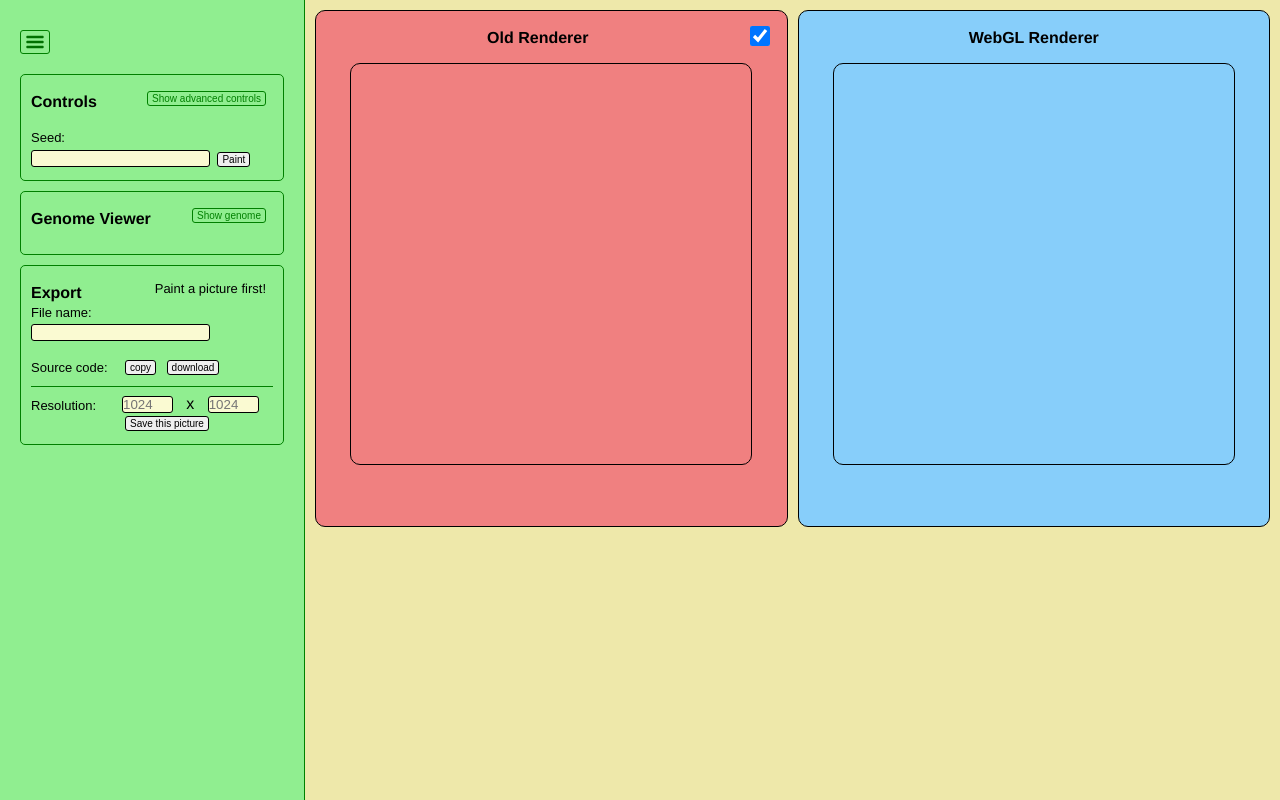
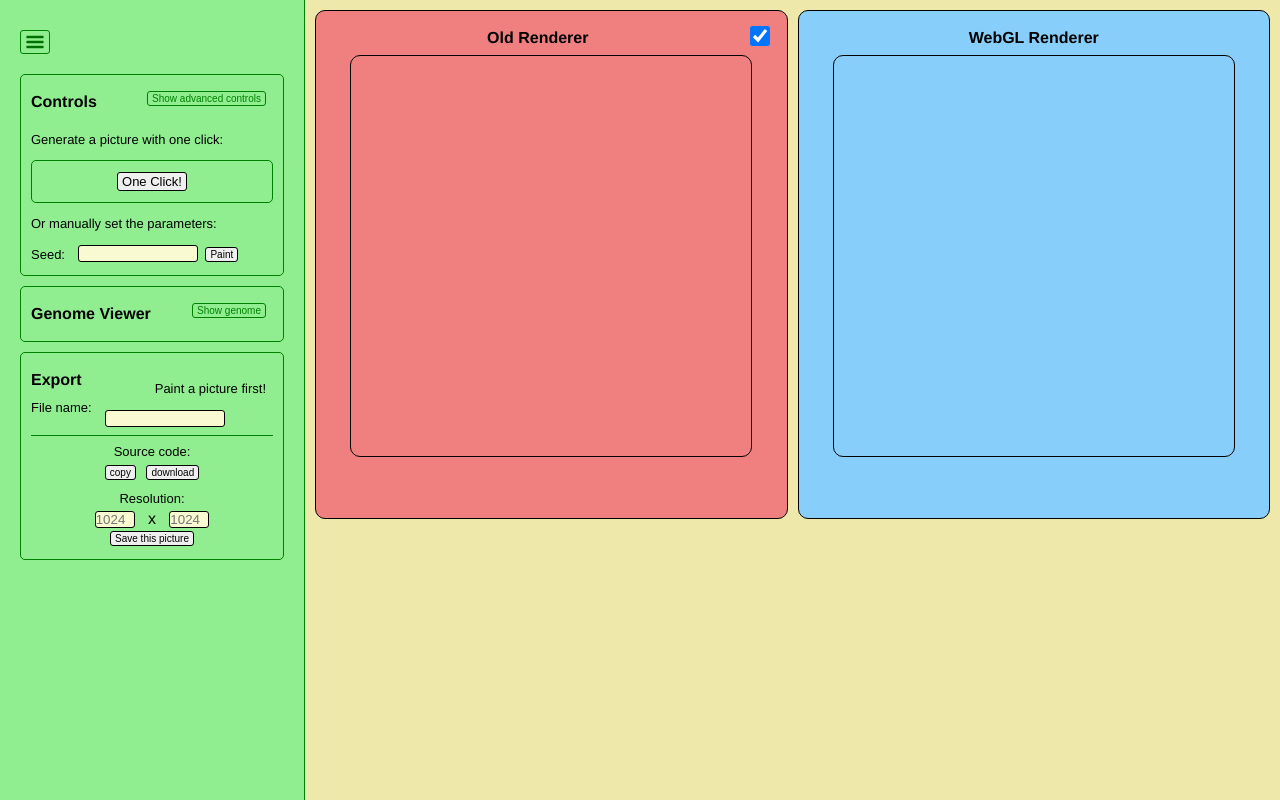
Before and after one commit to slaimon/webgl-random-art-demo, a plain HTML site: page index.html in a window 1280 px wide. Both pictures are taken after a click on the button "download". Drawn offline with Linux system fonts and the light colour scheme.

Commit message:
Added one-click generator
A much needed feature I think, this button generates a random seed and draws it immediately.

```diff
--- a/base.css
+++ b/base.css
@@ -10,7 +10,7 @@
 
 h2 {
     font-size: medium;
-    margin-bottom: 1em;
+    margin-bottom: 0.5em;
     margin-top: 0.5em;
 }
 button,
@@ -36,14 +36,22 @@ textarea[readonly=true] {
 }
 label {
     float: left;
-    width: 4.5em;
     margin-right: 1em;
     margin: 0.25em 1em 0.25em 0;
     font-size: small;
     font-family: sans-serif;
 }
-#exportPanel label {
-    width: 6em;
+.centeredPanel {
+    display: flex;
+    justify-content: center;
+    align-items: center;
+    flex-direction: column;
+    margin-top: 0.5em;
+}
+.centeredPanel label {
+    width: auto;
+    margin: 0;
+    margin-bottom: 0.25em;
 }
 fieldset {
     border: none;
@@ -70,8 +78,27 @@ fieldset {
     border-radius: 5px;
     padding: 10px;
     margin: 10px;
+}
+.sidebar .panel p {
+    font-size: small;
+    padding-top: 1em;
+    padding-bottom: 1em;
+}
 
+.bigButtonContainer {
+    display: flex;
+    align-content: center;
+    justify-content: center;
+    padding: .5em;
+    border: solid 1px green;
+    border-radius: 5px;
 }
+#oneClickButton {
+    font-size: small;
+    color: black;
+    border: 1px solid;
+}
+
 .sidebar .icon {
     width: 20px;
     display: flex;
@@ -133,3 +160,10 @@ fieldset {
 #genomePanel .panelContent {
     text-align: center;
 }
+
+.wideField {
+    width: 9em;
+}
+.tightField {
+    width: 3em;
+}
--- a/index.html
+++ b/index.html
@@ -21,16 +21,25 @@
                     </div>
                     <h2>Controls</h2>
                     <div class="panelContent">
+                        <p>
+                            Generate a picture with one click:
+                        </p>
+                        <div class="bigButtonContainer" >
+                            <input type="button" id="oneClickButton" value="One Click!">
+                        </div>
+                        <p>
+                            Or manually set the parameters:
+                        </p>
                         <form onsubmit="return false;">
                             <label for="seedInput">Seed:</label>
                             <div id="seedInput">
-                                <input id="seed" type="text" class="labeledElement" autocomplete="off">
+                                <input id="seed" type="text" class="labeledElement wideField" autocomplete="off">
                                 <input id="paintButton" type="submit" value="Paint">
                             </div>
                             <div id="advancedControls" style="display: none;">
                                 <hr>
                                 <label for="dnaSize">DNA size:</label>
-                                <input id="dnaSize" type="text" class="labeledElement" size="3" maxlength="3" autocomplete="off">
+                                <input id="dnaSize" type="text" class="labeledElement tightField" size="3" maxlength="3" autocomplete="off">
                             </div>
                         </form>
                     </div>
@@ -50,29 +59,28 @@
                     <div class="panelControlArea">
                         <p id="exportMessage">&nbsp</p>
                     </div>
-                    <h2>Export
+                    <h2>Export</h2>
+                    <div class="panelContent">
                         <div name="Filename Area">
-                            <label for="filename" style="font-weight: normal; width: 5em;">File name:</label>
-                            <input type="text" id="filename" class="labeledElement" autocomplete="off">
+                            <label for="filename">File name:</label>
+                            <input type="text" id="filename" class="labeledElement wideField" autocomplete="off">
                         </div>
-                    </h2>
-                    <div class="panelContent">
-                        <div name="Source Area">
+                        <hr>
+                        <div name="Source Area" class="centeredPanel">
                             <label for="sourceButtons">Source code:</label>
                             <span id="sourceButtons" class="labeledElement">
-                                <input id="copySourceButton" type="button" value="copy">
-                                <input id="downloadSourceButton" type="button" value="download">
+                                <input type="button" id="copySourceButton" value="copy">
+                                <input type="button" id="downloadSourceButton" value="download">
                             </span>
                         </div>
-                        <hr>
-                        <div name="Picture Area">
+                        <div name="Picture Area" class="centeredPanel">
                             <label for="resolutionInput">Resolution:</label>
                             <fieldset id="resolutionInput" class="labeledElement">
-                                <input type="text" id="imageWidth" placeholder="1024" size="4" maxlength="4">
+                                <input type="text" id="imageWidth" placeholder="1024" size="4" class="tightField">
                                 <span class="separator">&nbsp x &nbsp</span>
-                                <input type="text" id="imageHeight" placeholder="1024" size="4" maxlength="4">
+                                <input type="text" id="imageHeight" placeholder="1024" size="4" class="tightField">
                             </fieldset>
-                            <input id="saveImageButton" type="button" value="Save this picture">
+                            <input type="button" id="saveImageButton" value="Save this picture">
                         </div>
                     </div>
                 </div>
@@ -98,7 +106,9 @@
 <script type="module">
     import {submitJob, toggleOldRenderer,
             copyGlslSource, saveGlslSource,
-            savePicture} from "./main.js"
+            oneClickGen, savePicture} from "./main.js"
+
+    document.getElementById("oneClickButton").addEventListener("click", oneClickGen);
 
     document.addEventListener("submit", submitJob);
     document.getElementById("oldRendererToggle").addEventListener("click", toggleOldRenderer);
--- a/main.js
+++ b/main.js
@@ -1,24 +1,28 @@
-export {submitJob, toggleOldRenderer, copyGlslSource, saveGlslSource, savePicture}
+export {submitJob, toggleOldRenderer, oneClickGen, copyGlslSource, saveGlslSource, savePicture}
 
 import {new_picture, compute_pixel} from "./old/gen.js"
 import {webglRenderFrag} from "./webgl.js"
 import * as compute from "./port/compute.js"
 import * as glsl from "./port/glsl/glsl.js"
 
+const oldCanvasPerformance = document.getElementById("oldCanvasPerformance");
+const webglCanvasPerformance = document.getElementById("webglCanvasPerformance");
+
+const filenameElement = document.getElementById("filename");
+const seedElement = document.getElementById("seed");
+const sizeElement = document.getElementById("dnaSize");
+
+const canvas = document.getElementById("oldCanvas");
+const resolution = parseInt(canvas.getAttribute("width"));
+const ctx = canvas.getContext("2d");
+
 function getJobParameters() {
-    const seed = document.getElementById("seed").value;
-    var size = parseInt(document.getElementById("dnaSize").value);
+    const seed = seedElement.value;
+    var size = parseInt(sizeElement.value);
     if(!size) size = compute.get_default_size(seed);
 
     return [size, seed];
 }
-
-const oldCanvasPerformance = document.getElementById("oldCanvasPerformance");
-const webglCanvasPerformance = document.getElementById("webglCanvasPerformance");
-
-const canvas = document.getElementById("oldCanvas");
-const resolution = parseInt(canvas.getAttribute("width"));
-const ctx = canvas.getContext("2d");
 
 var useOldRenderer = true;
 var lastSubmittedJob = undefined;
@@ -88,7 +92,7 @@ async function paintNewPicture(size, seed) {
 
     const picture = compute.random_picture(size, seed);
     document.getElementById("genomeListingBox").innerHTML = picture.gene_listing;
-    document.getElementById("dnaSize").placeholder = picture.params.size;
+    sizeElement.placeholder = picture.params.size;
     const shader = glsl.create_shader(picture);
 
     var canvas = document.getElementById("webglCanvas");
@@ -105,7 +109,37 @@ async function submitJob() {
     const [size, seed] = getJobParameters();
     lastSubmittedJob = [size, seed];
 
-    document.getElementById("filename").placeholder = makeFilename(size, seed);
+    filenameElement.value = "";
+    filenameElement.placeholder = makeFilename(size, seed);
+    seedElement.placeholder = "";
+
+    paintOldPicture(size, seed);
+    glslSource = await paintNewPicture(size, seed);
+}
+
+function rndInt(a,b) {
+    return Math.round(a + (b-a)*Math.random());
+}
+function makeSeed(length) {
+    let result = '';
+    const characters = 'abcdefghijklmnopqrstuvwxyz -';
+    const maxIndex = characters.length - 1;
+    let counter = 0;
+    while (counter < length) {
+      result += characters.charAt(rndInt(0,maxIndex));
+      counter += 1;
+    }
+    return result;
+}
+async function oneClickGen() {
+    const seed = makeSeed(rndInt(3,10));
+    const size = compute.get_default_size(seed);
+    lastSubmittedJob = [size, seed];
+
+    filenameElement.value = "";
+    filenameElement.placeholder = makeFilename(size, seed);
+    seedElement.value = "";
+    seedElement.placeholder = seed;
 
     paintOldPicture(size, seed);
     glslSource = await paintNewPicture(size, seed);
@@ -128,11 +162,11 @@ function makeFilename(size, seed) {
 }
 
 function getFilename() {
-    var name = document.getElementById("filename").value;
+    var name = filenameElement.value;
     if(name)
         return name;
     else
-        return document.getElementById("filename").placeholder;
+        return filenameElement.placeholder;
 }
 
 function saveGlslSource() {
```
